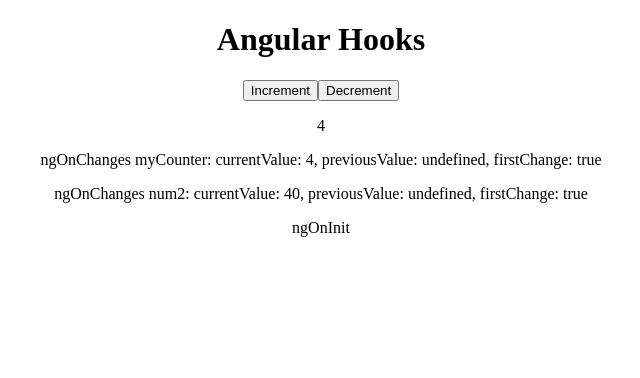
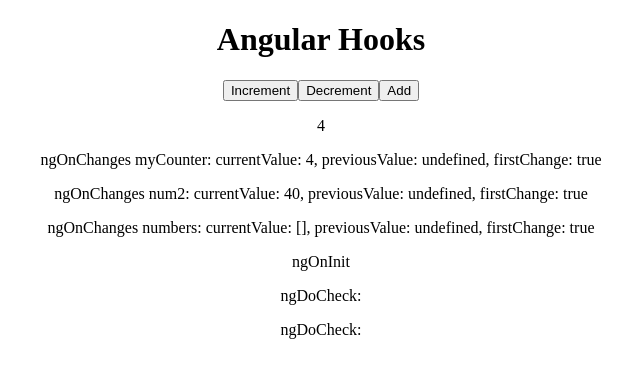
Before and after one commit to ShriyanshJn/angular-hooks, an Angular app: page / in a window 1280 px wide. Shown: the top 378 px of the page, without its empty margins (319-959 px from the left). Built offline with nearby package versions, Linux system fonts and the light colour scheme.

Commit message:
ngDoCheck

```diff
--- a/src/app/app.component.html
+++ b/src/app/app.component.html
@@ -13,7 +13,8 @@
     <div>
       <button (click)="increment()">Increment</button>
       <button (click)="decrement()">Decrement</button>
-      <app-child [myCounter]="counter" [num2]="num2"></app-child>
+      <button (click)="add()">Add</button>
+      <app-child [myCounter]="counter" [num2]="num2" [numbers]="numbers"></app-child>
     </div>
   </div>
 </body>
--- a/src/app/app.component.ts
+++ b/src/app/app.component.ts
@@ -14,6 +14,7 @@
 
   private num: number = 4;
   num2: number = 40;
+  numbers: number[] = [];
 
   get counter() {
     return this.num;
@@ -31,4 +32,7 @@
     this.counter--
   }
 
+  add() {
+    this.numbers.push(1)
+  }
 }
--- a/src/app/components/child/child.component.ts
+++ b/src/app/components/child/child.component.ts
@@ -1,5 +1,9 @@
+//! ngOnChanges works for primitive types like boolean, number, string, etc, When the value of the primive type is changed, its address is updated, so ngChanges is triggred
+//! ngDoCheck is used for non-primitive types like array, object, etc, When the value of the primitive type is changed, its address stays the same, so ngDoCheck is triggred
+//!     But if we reinitialize array/object their memory location gets updated and ngOnChanges is triggred instead of ngDoCheck
+
 import { CommonModule } from '@angular/common';
-import { Component, Input, OnChanges, OnInit, SimpleChange, SimpleChanges } from '@angular/core';
+import { Component, DoCheck, Input, OnChanges, OnInit, SimpleChange, SimpleChanges } from '@angular/core';
 
 @Component({
   selector: 'app-child',
@@ -8,10 +12,11 @@
   templateUrl: './child.component.html',
   styleUrl: './child.component.scss'
 })
-export class ChildComponent implements OnChanges, OnInit {
+export class ChildComponent implements OnChanges, OnInit, DoCheck {
   @Input() myCounter!: number
   @Input() num2!: number
   public changeLog: string[] = [];
+  @Input() numbers!: number[];
 
   ngOnChanges(changes: SimpleChanges): void {
     console.log('ngOnChanges')
@@ -28,4 +33,10 @@
     console.log('ngOnInit')
     this.changeLog.push('ngOnInit')
   }
+
+  //* triggered initially and whenever a new value comes in ngOnChanges
+  ngDoCheck(): void {
+    console.log("ngDoCheck")
+    this.changeLog.push(`ngDoCheck: ${this.numbers.toString()}`)
+  }
 }
```
